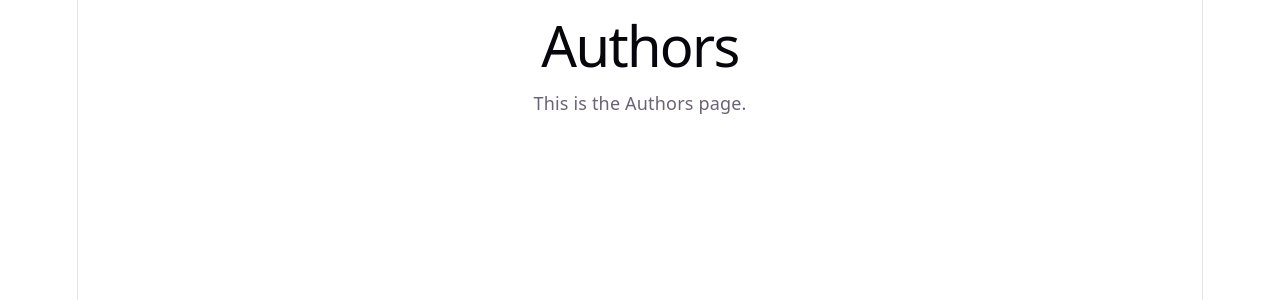
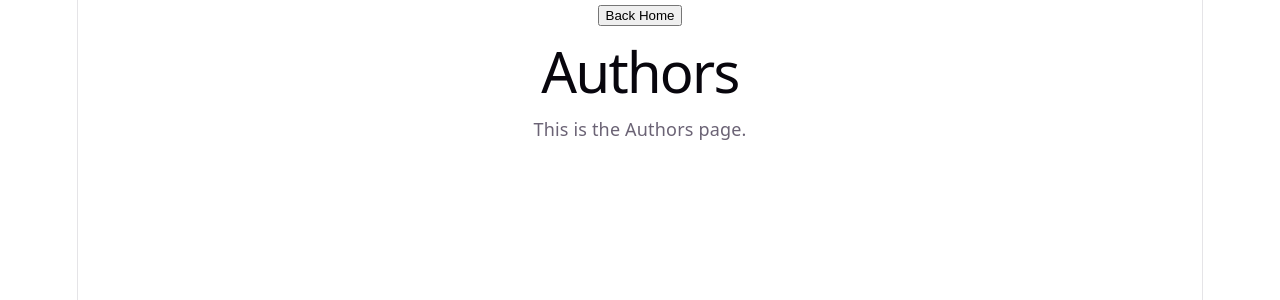
Before and after one commit to EcopolyAnsgrad/EcopolyGame, a React (Vite) app: page /#/authors in a window 1280 px wide. Shown: the top 300 px of the page. Built offline with nearby package versions, Linux system fonts and the light colour scheme.

Commit message:
added routing back to progress

```diff
--- a/src/pages/About.tsx
+++ b/src/pages/About.tsx
@@ -1,5 +1,16 @@
+import NavigationButton from "../shared/UI/NavigationButton";
+
 function About() {
-  return <h1>About</h1>;
+    return (
+        <div>
+            <NavigationButton
+                to="/"
+                label="Back Home"
+            />
+
+            <h1>About</h1>
+        </div>
+    );
 }
 
 export default About;
--- a/src/pages/Authors.tsx
+++ b/src/pages/Authors.tsx
@@ -1,10 +1,19 @@
+import NavigationButton from "../shared/UI/NavigationButton";
+
 function Authors() {
-  return (
-    <div>
-      <h1>Authors</h1>
-      <p>This is the Authors page.</p>
-    </div>
-  );
+    return (
+        <div>
+            <NavigationButton
+                to="/"
+                label="Back Home"
+            />
+
+            <h1>Authors</h1>
+            <p>
+                This is the Authors page.
+            </p>
+        </div>
+    );
 }
 
 export default Authors;
--- a/src/pages/game/Islands.tsx
+++ b/src/pages/game/Islands.tsx
@@ -4,6 +4,7 @@ import { ISLANDS_NAVIGATION } from "../../constants/islandNavigator";
 import { useGame } from "../../game/context/GameContext";
 import * as gameApi from "../../game/api/gameApi";
 import { useNavigate } from "react-router-dom";
+import NavigationButton from "../../shared/UI/NavigationButton";
 
 function Islands() {
     const navigate = useNavigate();
@@ -22,9 +23,16 @@ function Islands() {
 
   return (
     <div className="mainPage">
-      <button onClick={handleLogout}>
-        Log out
-    </button>
+      <div className="island-navigation">
+          <NavigationButton
+              to="/groups"
+              label="back to overview"
+          />
+
+          <button onClick={handleLogout}>
+              Log out
+          </button>
+      </div>
       <div className="image-grid">
         {ISLANDS_NAVIGATION.map((island) => (
           <Link
--- a/src/pages/singleIsland/Agriculture.tsx
+++ b/src/pages/singleIsland/Agriculture.tsx
@@ -1,10 +1,16 @@
 import { agriculture as islandAgriculture } from "../../images/islands";
 import { agricultureTasks } from "../../data/agricultureTasks";
 import IslandBoard from "../../shared/Quiz/IslandBoard";
+import NavigationButton from "../../shared/UI/NavigationButton";
 
 export default function Agriculture() {
     return (
         <div className="island-page">
+            <NavigationButton
+                to="/groups"
+                label="Back to overview"
+            />
+
             <img
                 src={islandAgriculture}
                 className="island-image"
--- a/src/pages/singleIsland/Climate.tsx
+++ b/src/pages/singleIsland/Climate.tsx
@@ -1,10 +1,16 @@
 import { climate as islandClimate } from "../../images/islands";
 import { climateTasks } from "../../data/climateTasks";
 import IslandBoard from "../../shared/Quiz/IslandBoard";
+import NavigationButton from "../../shared/UI/NavigationButton";
 
 export default function Climate() {
     return (
         <div className="island-page">
+            <NavigationButton
+                to="/groups"
+                label="Back to overview"
+            />
+
             <img
                 src={islandClimate}
                 className="island-image"
--- a/src/pages/singleIsland/Everyday.tsx
+++ b/src/pages/singleIsland/Everyday.tsx
@@ -1,10 +1,16 @@
 import { everyday as islandEveryday } from "../../images/islands";
 import { everydayTasks } from "../../data/everydayTasks";
 import IslandBoard from "../../shared/Quiz/IslandBoard";
+import NavigationButton from "../../shared/UI/NavigationButton";
 
 export default function Everyday() {
     return (
         <div className="island-page">
+            <NavigationButton
+                to="/groups"
+                label="Back to overview"
+            />
+
             <img
                 src={islandEveryday}
                 className="island-image"
--- a/src/pages/singleIsland/Jobs.tsx
+++ b/src/pages/singleIsland/Jobs.tsx
@@ -1,10 +1,16 @@
 import { jobs as islandJobs } from "../../images/islands";
 import { jobsTasks } from "../../data/jobsTasks";
 import IslandBoard from "../../shared/Quiz/IslandBoard";
+import NavigationButton from "../../shared/UI/NavigationButton";
 
 export default function Jobs() {
     return (
         <div className="island-page">
+            <NavigationButton
+                to="/groups"
+                label="Back to overview"
+            />
+
             <img
                 src={islandJobs}
                 className="island-image"
--- a/src/pages/singleIsland/Nature.tsx
+++ b/src/pages/singleIsland/Nature.tsx
@@ -1,10 +1,16 @@
 import { nature as islandNature } from "../../images/islands";
 import { natureTasks } from "../../data/natureTasks";
 import IslandBoard from "../../shared/Quiz/IslandBoard";
+import NavigationButton from "../../shared/UI/NavigationButton";
 
 export default function Nature() {
     return (
         <div className="island-page">
+            <NavigationButton
+                to="/groups"
+                label="Back to overview"
+            />
+
             <img
                 src={islandNature}
                 className="island-image"
--- a/src/pages/singleIsland/Recycling.tsx
+++ b/src/pages/singleIsland/Recycling.tsx
@@ -1,10 +1,16 @@
 import { recycling as islandRecycling } from "../../images/islands";
 import { recyclingTasks } from "../../data/recyclingTasks";
 import IslandBoard from "../../shared/Quiz/IslandBoard";
+import NavigationButton from "../../shared/UI/NavigationButton";
 
 export default function Recycling() {
     return (
         <div className="island-page">
+            <NavigationButton
+                to="/groups"
+                label="Back to overview"
+            />
+
             <img
                 src={islandRecycling}
                 className="island-image"
--- a/src/pages/singleIsland/Resources.tsx
+++ b/src/pages/singleIsland/Resources.tsx
@@ -1,10 +1,16 @@
 import { resources as islandResources } from "../../images/islands";
 import { resourcesTasks } from "../../data/resourcesTasks";
 import IslandBoard from "../../shared/Quiz/IslandBoard";
+import NavigationButton from "../../shared/UI/NavigationButton";
 
 export default function Resources() {
     return (
         <div className="island-page">
+            <NavigationButton
+                to="/groups"
+                label="Back to overview"
+            />
+
             <img
                 src={islandResources}
                 className="island-image"
--- /dev/null
+++ b/src/shared/UI/NavigationButton.tsx
@@ -0,0 +1,21 @@
+import { Link } from "react-router-dom";
+
+type NavigationButtonProps = {
+    to: string;
+    label: string;
+};
+
+function NavigationButton({to,label,}: NavigationButtonProps) {
+    return (
+        <Link
+            to={to}
+            className="navigation-button"
+        >
+            <button type="button">
+                {label}
+            </button>
+        </Link>
+    );
+}
+
+export default NavigationButton;
```
